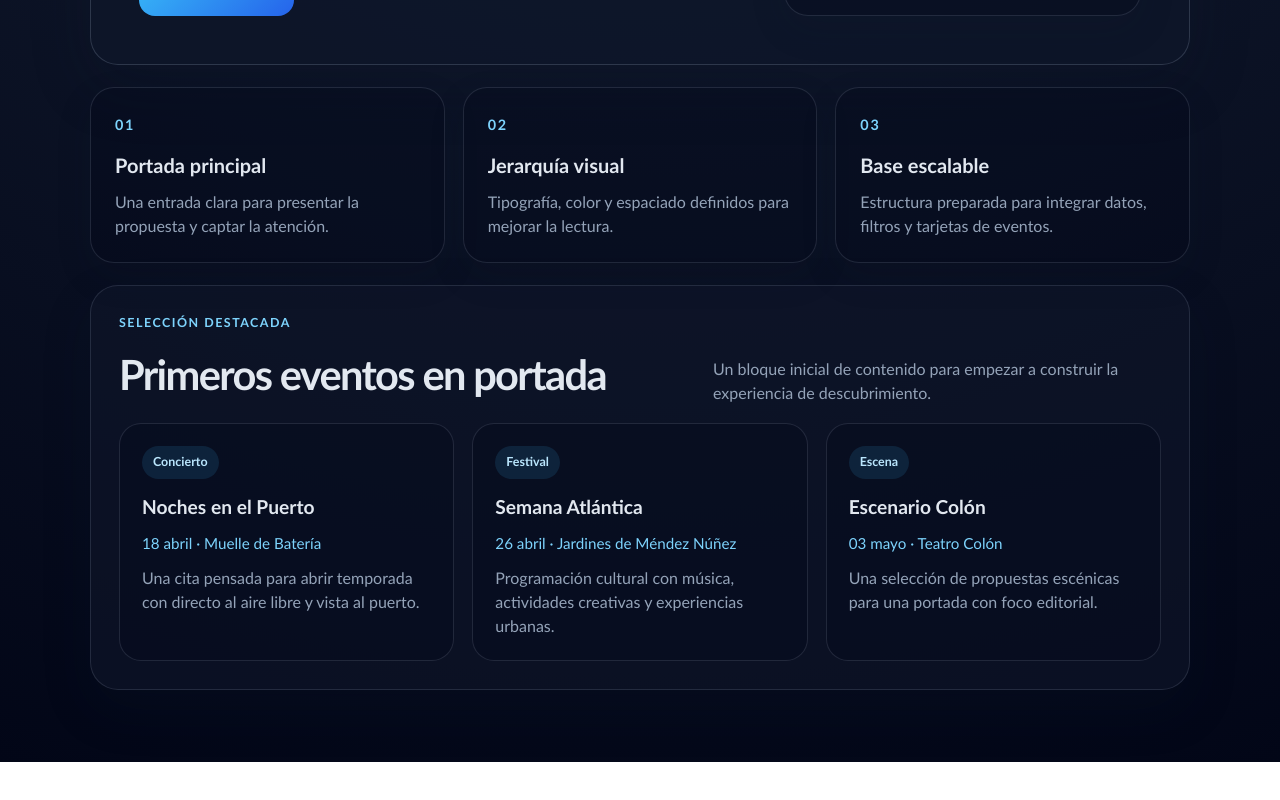
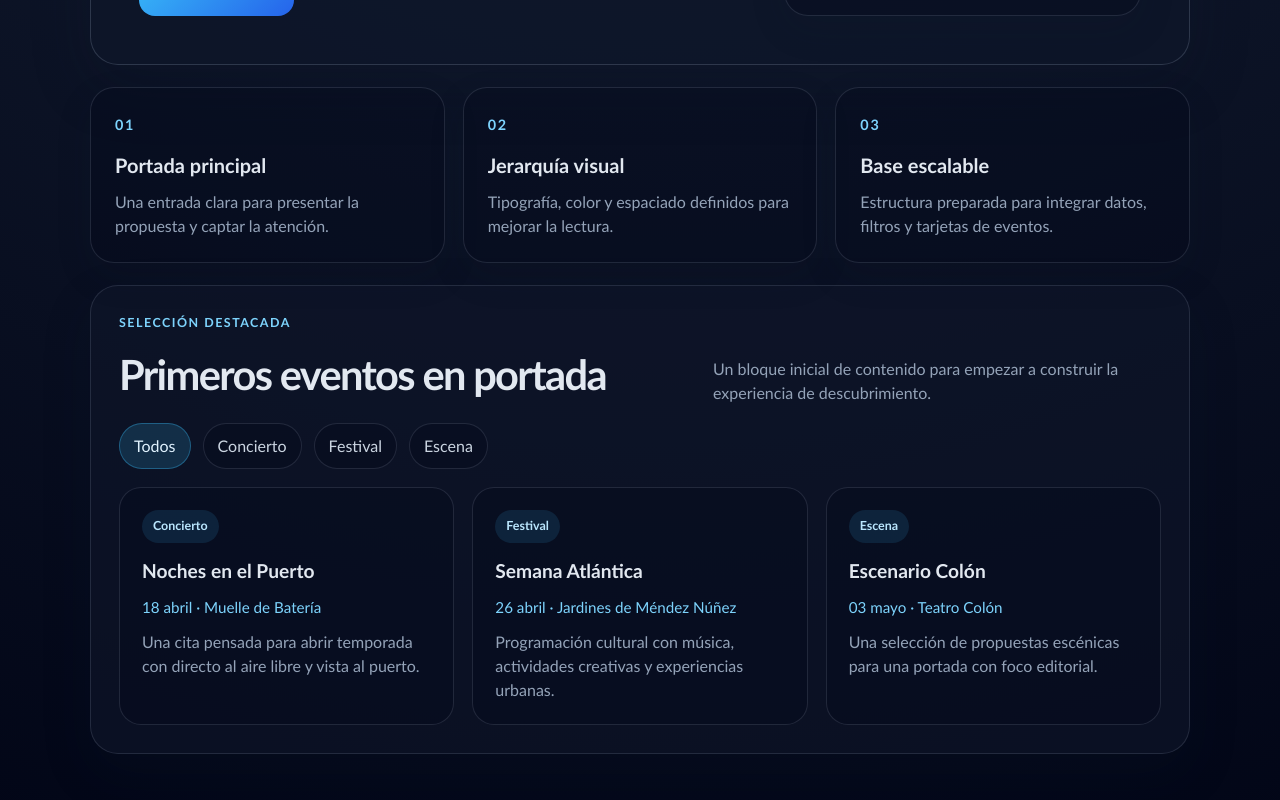
Before and after one commit to iagoav888/MiProyectoReact, a React (Vite) app: page / in a window 1280 px wide. Shown: the part 789-1589 px from the top of the page. Before the commit the page ends 1551 px from the top, so only its background shows below. Built offline with nearby package versions, Linux system fonts and the light colour scheme.

Commit message:
feat: añadir filtros por categoría a los eventos destacados

```diff
--- a/src/App.css
+++ b/src/App.css
@@ -228,6 +228,35 @@
   color: #94a3b8;
 }
 
+.filter-row {
+  display: flex;
+  flex-wrap: wrap;
+  gap: 12px;
+  margin-bottom: 18px;
+}
+
+.filter-chip {
+  border: 1px solid rgba(148, 163, 184, 0.18);
+  border-radius: 999px;
+  padding: 10px 14px;
+  background: rgba(2, 6, 23, 0.28);
+  color: #cbd5e1;
+  font: inherit;
+  cursor: pointer;
+  transition: background-color 0.2s ease, border-color 0.2s ease,
+    color 0.2s ease;
+}
+
+.filter-chip.active {
+  border-color: rgba(56, 189, 248, 0.35);
+  background: rgba(56, 189, 248, 0.16);
+  color: #e0f2fe;
+}
+
+.filter-chip:hover {
+  border-color: rgba(56, 189, 248, 0.24);
+}
+
 .featured-grid {
   display: grid;
   grid-template-columns: repeat(3, minmax(0, 1fr));
@@ -298,4 +327,8 @@
   .featured-grid {
     grid-template-columns: 1fr;
   }
+
+  .filter-row {
+    gap: 10px;
+  }
 }
--- a/src/App.tsx
+++ b/src/App.tsx
@@ -1,8 +1,19 @@
+import { useState } from 'react'
 import './App.css'
 import FeaturedEventCard from './components/FeaturedEventCard'
 import { featuredEvents } from './data/featuredEvents'
 
+const categories = ['Todos', 'Concierto', 'Festival', 'Escena'] as const
+
 function App() {
+  const [activeCategory, setActiveCategory] =
+    useState<(typeof categories)[number]>('Todos')
+
+  const visibleEvents =
+    activeCategory === 'Todos'
+      ? featuredEvents
+      : featuredEvents.filter((event) => event.categoria === activeCategory)
+
   return (
     <main className="app-shell">
       <header className="topbar">
@@ -86,8 +97,23 @@ function App() {
           </p>
         </div>
 
+        <div className="filter-row" aria-label="Filtrar eventos destacados por categoría">
+          {categories.map((category) => (
+            <button
+              key={category}
+              className={
+                activeCategory === category ? 'filter-chip active' : 'filter-chip'
+              }
+              onClick={() => setActiveCategory(category)}
+              type="button"
+            >
+              {category}
+            </button>
+          ))}
+        </div>
+
         <div className="featured-grid">
-          {featuredEvents.map((event) => (
+          {visibleEvents.map((event) => (
             <FeaturedEventCard key={event.id} event={event} />
           ))}
         </div>
```
